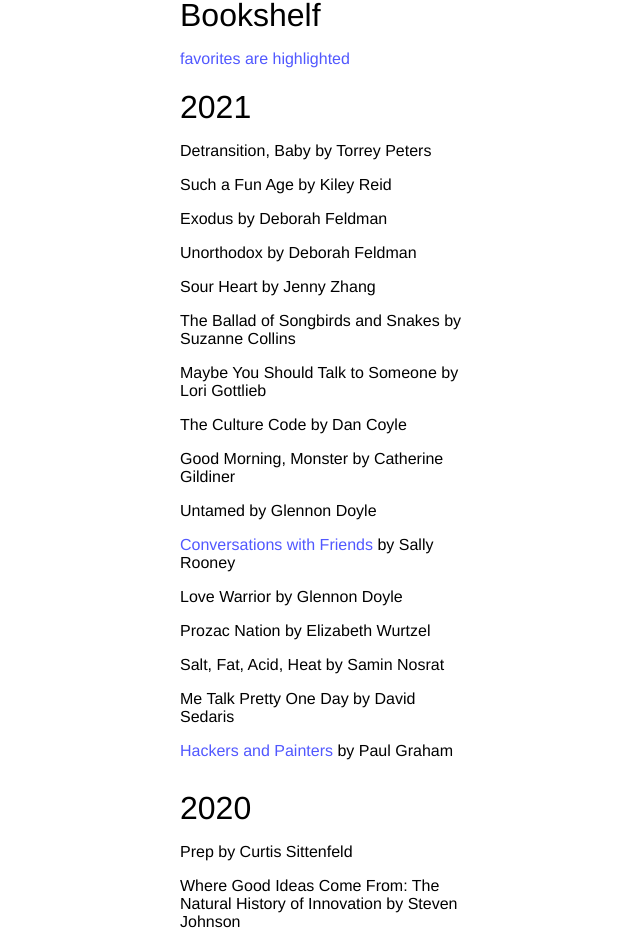
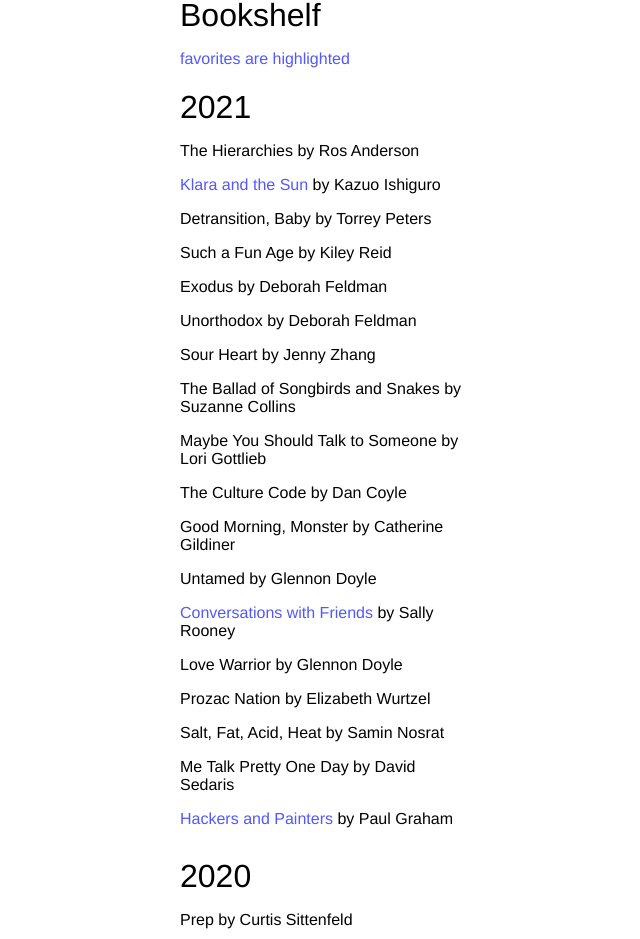
Before and after one commit to madeleinebarr/badeleinemWebsite, a React (Create React App) app: page /#/books in a window 1280 px wide. Shown: the part 4732-5671 px from the top of the page, without its empty margins (88-728 px from the left). Built offline with nearby package versions, Linux system fonts and the light colour scheme.

Commit message:
added gutenberg project

```diff
--- a/src/components/Books.js
+++ b/src/components/Books.js
@@ -30,6 +30,8 @@ function AllBook(title, author, favorite) {
 }
 
 const books2021 = [
+    new AllBook("The Hierarchies", "Ros Anderson", false),
+    new AllBook("Klara and the Sun", "Kazuo Ishiguro", true),
     new AllBook("Detransition, Baby", "Torrey Peters", false),
     new AllBook("Such a Fun Age", "Kiley Reid", false),
     new AllBook("Exodus", "Deborah Feldman", false),
--- a/src/components/Work.js
+++ b/src/components/Work.js
@@ -10,6 +10,7 @@ function Project(image, title, description, hostlink, repolink) {
 }
 
 const projectsArray = [
+    new Project("gutenberg.png", "Explore Project Gutenberg", "Exploration tool to download archived books built using React, FastAPI, SQLAlchemy, and SQLite", "https://uqwhaj.deta.dev/", "https://github.com/madeleinebarr/gutenbooks"),
     new Project("metproject.png", "Art Project", "Discovery tool for The Metropolitan Museum of Art built using Postgresql, Express, React, Node.js, and The Met's API", "https://met-art-project.herokuapp.com/", "https://github.com/madeleinebarr/artproject"),
     new Project("valendar.png", "Valendar", "Calendar, goals, and mood tracker built using vanilla Javascript", "https://habit-tracker-11f85.web.app/", "https://github.com/madeleinebarr/valendar"),
 ]
```
Also changed, not shown: public/projects/gutenberg.png (added).
